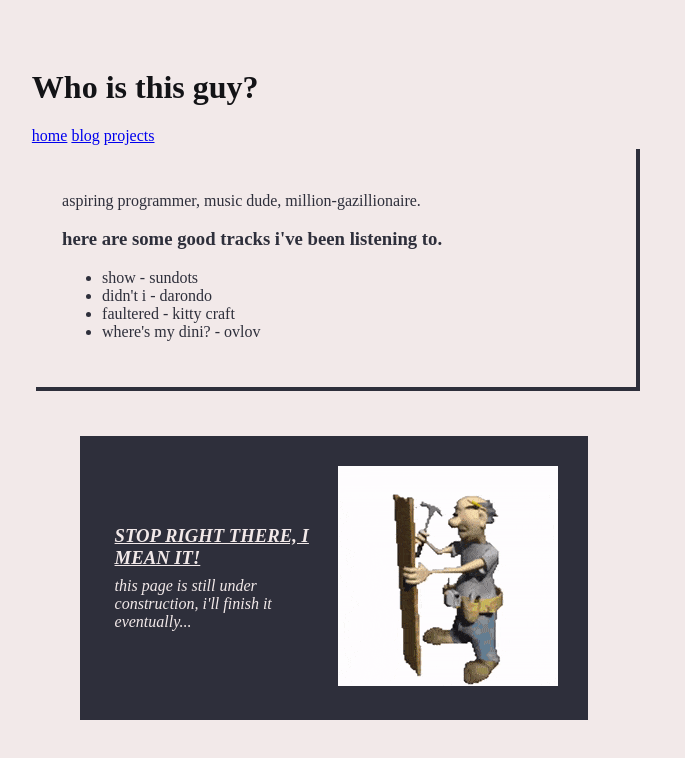
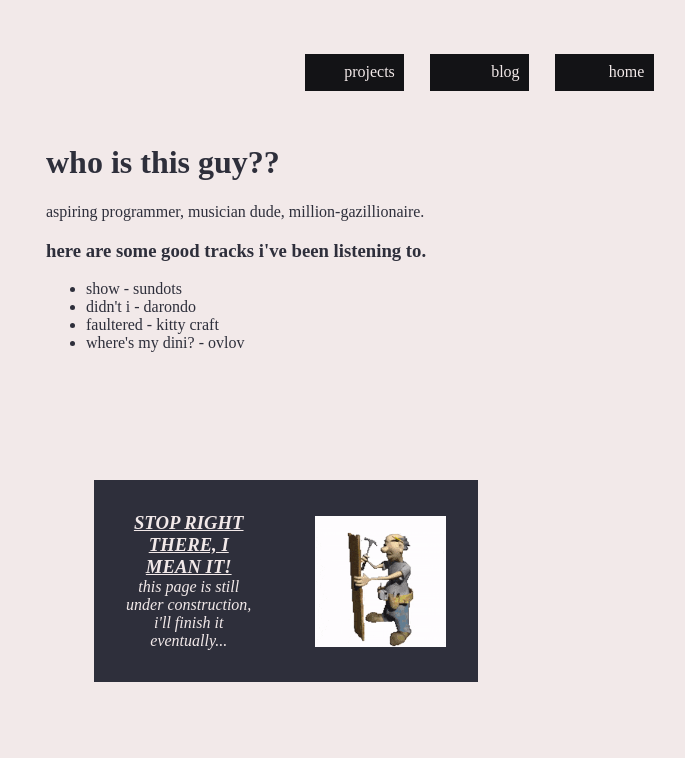
Before and after one commit to asciislvt/asciislvt.github.io, a website built with Vite: page src/pages/about.html in a window 1280 px wide. Shown: the whole page, without its empty margins (314-999 px from the left). Built offline with nearby package versions, Linux system fonts and the light colour scheme; a web font is replaced by a local one.

Commit message:
created temporary pages for projects and blog, finished general layout for about
made a temporary page for blog and projects. the about is kinda finished
but the css is a bit janky, will fix that later. oh yeah added a silly
construction message

```diff
--- a/src/pages/about.html
+++ b/src/pages/about.html
@@ -1,30 +1,30 @@
 <!doctype html>
 <html lang="en">
-
   <head>
     <meta charset="UTF-8" />
     <meta name="viewport" content="width=device-width, initial-scale=1" />
-  <title>about me</title>
     <link rel="preconnect" href="https://fonts.googleapis.com" />
     <link rel="preconnect" href="https://fonts.gstatic.com" crossorigin />
-  <link href="https://fonts.googleapis.com/css2?family=Epunda+Slab:ital,wght@0,300..900;1,300..900&display=swap"
-    rel="stylesheet" />
+    <link
+      href="https://fonts.googleapis.com/css2?family=Epunda+Slab:ital,wght@0,300..900;1,300..900&display=swap"
+      rel="stylesheet"
+    />
     <link href="../styles/global.css" rel="stylesheet" />
+    <link href="../styles/navigation.css" rel="stylesheet" />
     <link href="../styles/construction.css" rel="stylesheet" />
+    <title>about me</title>
   </head>
 
   <body>
     <div id="frame">
-    <header>
-      <h1>Who is this guy?</h1>
-    </header>
       <nav>
         <a href="../../index.html">home</a>
-      <a href="./src/pages/blog.html">blog</a>
-      <a href="./src/pages/projects.html">projects</a>
+        <a href="./blog.html">blog</a>
+        <a href="./projects.html">projects</a>
       </nav>
       <main>
-      <p>aspiring programmer, music dude, million-gazillionaire.</p>
+        <h1>who is this guy??</h1>
+        <p>aspiring programmer, musician dude, million-gazillionaire.</p>
         <h3>here are some good tracks i've been listening to.</h3>
         <ul>
           <li>show - sundots</li>
@@ -36,14 +36,14 @@
       <div id="construction-warning">
         <div id="construction-text">
           <h3>STOP RIGHT THERE, I MEAN IT!</h3>
-        <p>this page is still under construction, i'll finish it eventually...</p>
+          <p>
+            this page is still under construction, i'll finish it eventually...
+          </p>
         </div>
         <div id="construction-icon">
-        <img src="../assets/construction.gif" alt="construction icon">
+          <img src="../assets/construction.gif" alt="construction icon" />
         </div>
       </div>
-
     </div>
   </body>
-
 </html>
--- a/src/styles/construction.css
+++ b/src/styles/construction.css
@@ -2,13 +2,16 @@
   color: var(--p-lightest);
   background-color: var(--p-darker);
   font-style: italic;
-  /* text-align: center; */
-  margin: 8%;
-  padding: 5%;
+  text-align: center;
+  margin: 5em;
+  padding: 2em;
+
+  max-width: 25vw;
 
   display: flex;
   flex-direction: row;
-  column-gap: 4%;
+  align-items: center;
+  column-gap: 4em;
 }
 
 #construction-text {
@@ -19,11 +22,20 @@
 
 #construction-text h3 {
   text-decoration: underline;
-  margin: 2%;
+  margin: 0%;
 }
 
 #construction-text p {
-  margin: 2%;
+  margin: 0%;
 }
 
-#construction-icon {}
+#construction-icon {
+  width: 400px;
+  height: auto;
+}
+
+#construction-icon img {
+  max-width: 100%;
+  height: auto;
+  display: block;
+}
--- a/src/styles/global.css
+++ b/src/styles/global.css
@@ -20,17 +20,13 @@ body {
   justify-content: center;
 }
 
-#frame {}
-
-header {}
-
-nav {}
-
-nav a {}
-
+#frame {
+  /* width: 70%; */
+  min-width: 50vw;
+  /* height: 50vh; */
+}
 
 main {
   color: var(--p-darker);
-  box-shadow: var(--p-darker) 4px 4px;
-  padding: 5%;
+  padding: 2em;
 }
--- /dev/null
+++ b/src/styles/navigation.css
@@ -0,0 +1,36 @@
+nav {
+  display: flex;
+  flex-direction: row-reverse;
+  column-gap: 4%;
+}
+
+nav a {
+  background-image: linear-gradient(
+    to top,
+    var(--p-darkest) 101%,
+    var(--p-lightest) 101%
+  );
+  background-repeat: no-repeat;
+  background-position: right;
+  background-size: 100%;
+
+  color: var(--p-lightest);
+  text-decoration: none;
+  font-weight: 500;
+
+  padding: 0.6em;
+  min-width: 5em;
+
+  transition-property: color, transform, background-size;
+  transition-duration: 0.4s;
+  transition-timing-function: cubic-bezier(0.25, 1, 0.5, 1);
+
+  display: flex;
+  flex-direction: row-reverse;
+}
+
+nav a:hover {
+  background-size: 5%;
+  transform: translateY(-0.5em) scale(1.2);
+  color: var(--p-darkest);
+}
```
Also changed, not shown: src/pages/blog.html (+28 -5 lines), src/pages/projects.html (+28 -6 lines). Lines whose indentation alone changed are shown as unchanged.
